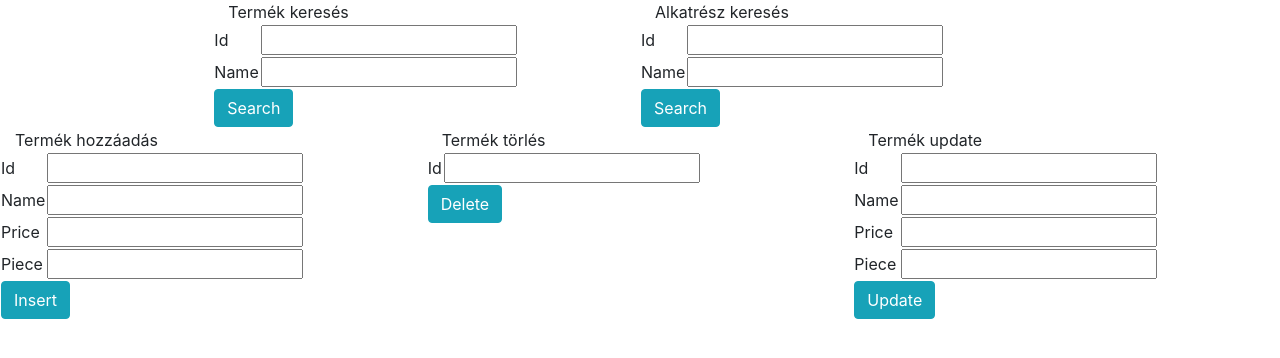
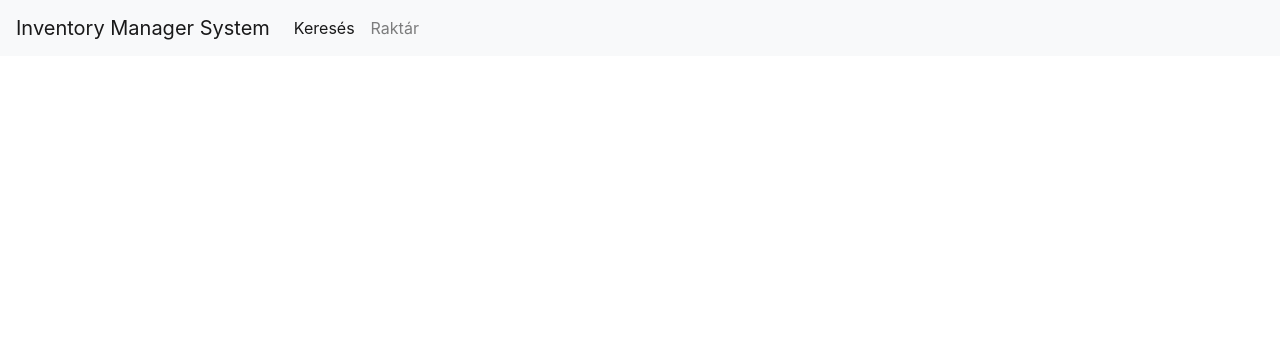
Before and after one commit to alexrace/AFP2, a React (Create React App) app in the folder frontend/: page / in a window 1280 px wide. Shown: the top 358 px of the page. Built offline with nearby package versions, Linux system fonts and the light colour scheme; what flux would draw is missing.

Commit message:
added navbar and routing

```diff
--- a/frontend/src/App.js
+++ b/frontend/src/App.js
@@ -1,44 +1,19 @@
 import React from 'react';
 import './App.scss';
-import ProductSearch from "./components/ProductSearch";
-import ProductSearchResult from "./components/ProductSearchResult";
-import PartSearch from "./components/PartSearch";
-import PartSearchResult from "./components/PartSearchResult";
-import ProductInsert from "./components/ProductInsert";
-import ProductDelete from "./components/ProductDelete";
-import ProductUpdate from "./components/ProductUpdate";
+import NavBar from "./components/NavBar";
+import {BrowserRouter as Router, Switch, Route} from "react-router-dom";
+import Search from "./components/Search";
 
 function App() {
 
     return (
-          <div className="container-fluid">
-              <div className={"row"}>
-                  <div className="col-md-2"></div>
-                  <div className="col-md-4">
-                    <div>Termék keresés</div>
-                    <div className="row"><ProductSearch/></div>
-                    <div className="row"><ProductSearchResult/></div>
-                  </div>
-                  <div className="col-md-4">
-                    <div>Alkatrész keresés</div>
-                    <div className="row"><PartSearch/></div>
-                    <div className="row"><PartSearchResult/></div>
-                  </div>
-                  <div className="col-md-4">
-                    <div>Termék hozzáadás</div>
-                    <div className="row"><ProductInsert/></div>
-                  </div>
-                  <div className="col-md-4">
-                    <div>Termék törlés</div>
-                    <div className="row"><ProductDelete/></div>
-                  </div>
-                  <div className="col-md-4">
-                    <div>Termék update</div>
-                    <div className="row"><ProductUpdate/></div>
-                  </div>
-              </div>
-          </div>
-
+        <Router>
+          <NavBar/>
+          <Switch>
+            <Route path="/search" exact component={Search} />
+            <Route path="/inventory" />
+          </Switch>
+        </Router>
     );
 
 }
```
